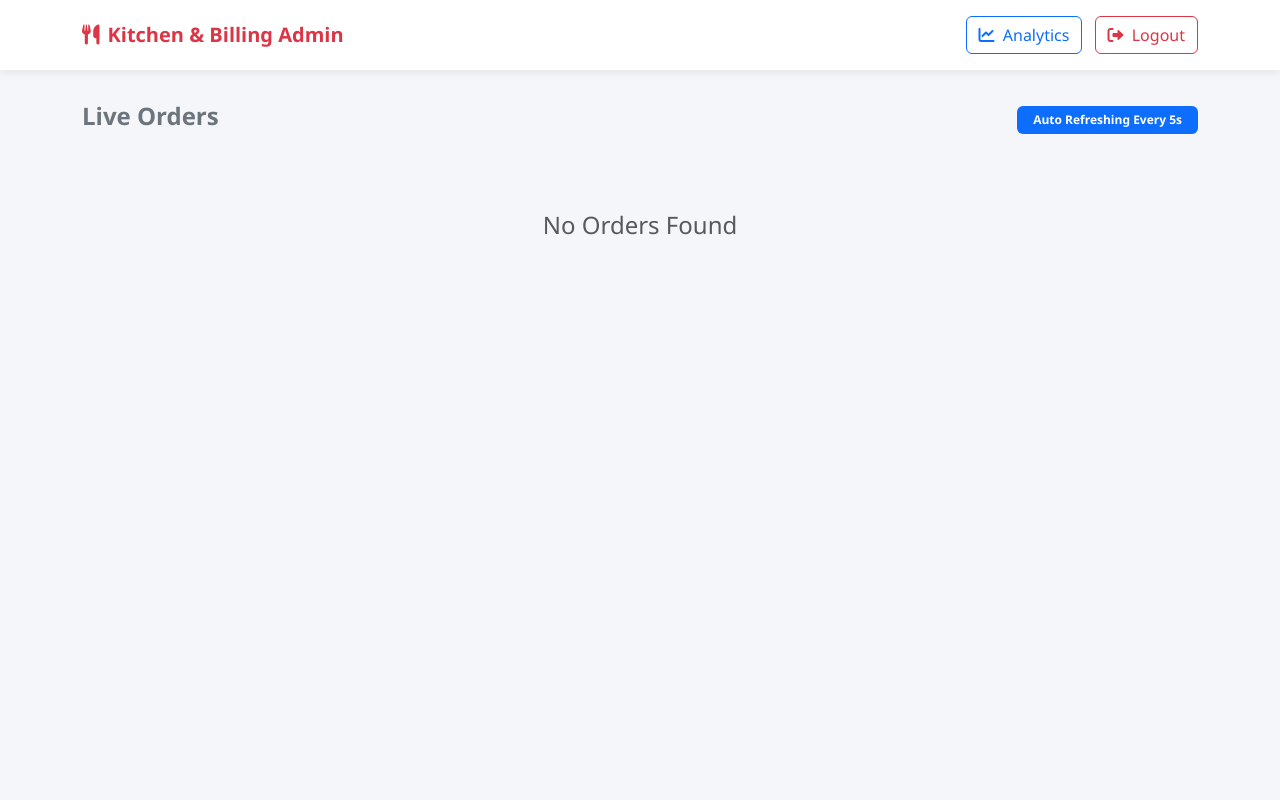
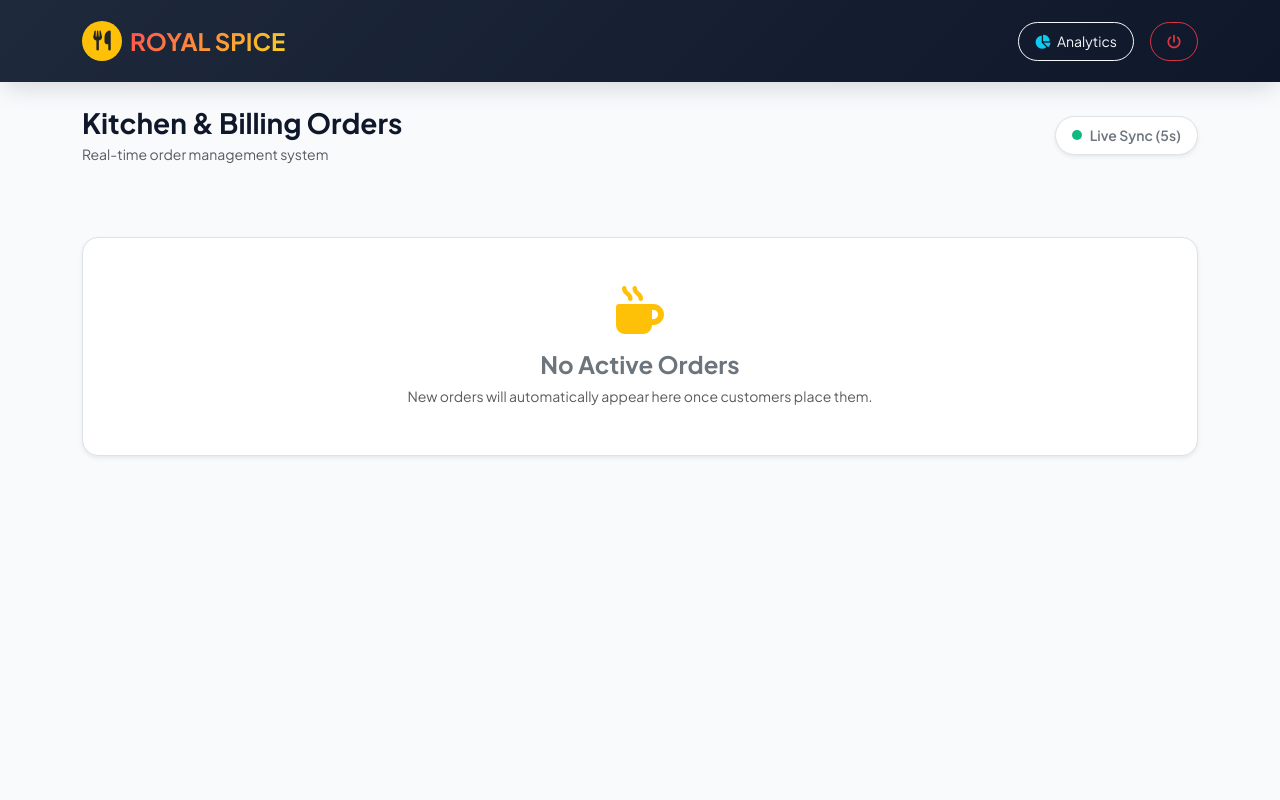
Before and after one commit to Harshadamahajan28/hotel-menu-app, a Flask app: page /admin in a window 1280 px wide. Run offline with Flask 3, Linux system fonts and the light colour scheme; the visitor is signed in with stand-in values (Sample User, id 1); data that the repository does not hold is empty.

Commit message:
Update admin.html

```diff
--- a/templates/admin.html
+++ b/templates/admin.html
@@ -3,62 +3,195 @@
 <head>
     <meta charset="UTF-8">
     <meta name="viewport" content="width=device-width, initial-scale=1.0">
-    <title>Kitchen & Billing Admin - Royal Spice</title>
+    <title>Kitchen & Billing Dashboard - Royal Spice</title>
+    <!-- Google Fonts & Bootstrap -->
+    <link href="https://fonts.googleapis.com/css2?family=Plus+Jakarta+Sans:wght@400;500;600;700&display=swap" rel="stylesheet">
     <link rel="stylesheet" href="https://cdn.jsdelivr.net/npm/bootstrap@5.3.0/dist/css/bootstrap.min.css">
-    <link rel="stylesheet" href="https://cdnjs.cloudflare.com/ajax/libs/font-awesome/6.0.0/css/all.min.css">
+    <link rel="stylesheet" href="https://cdnjs.cloudflare.com/ajax/libs/font-awesome/6.4.0/css/all.min.css">
+
     <style>
+        :root {
+            --bg-color: #f8fafc;
+            --card-bg: #ffffff;
+            --primary-gradient: linear-gradient(135deg, #ff4e50 0%, #f9d423 100%);
+            --header-gradient: linear-gradient(135deg, #1e293b 0%, #0f172a 100%);
+            --text-main: #0f172a;
+            --text-muted: #64748b;
+        }
+
         body {
-            background-color: #f4f6f9;
-            color: #212529;
-            font-family: 'Segoe UI', Tahoma, Geneva, Verdana, sans-serif;
+            background-color: var(--bg-color);
+            color: var(--text-main);
+            font-family: 'Plus Jakarta Sans', sans-serif;
+            min-height: 100vh;
         }
-        .navbar-custom { background-color: #ffffff; box-shadow: 0 2px 10px rgba(0,0,0,0.08); }
+
+        /* Navbar Style */
+        .navbar-custom {
+            background: var(--header-gradient);
+            box-shadow: 0 10px 25px -5px rgba(15, 23, 42, 0.15);
+        }
+
+        .brand-badge {
+            background: var(--primary-gradient);
+            -webkit-background-clip: text;
+            -webkit-text-fill-color: transparent;
+            font-weight: 800;
+        }
+
+        /* Live Pulse Dot */
+        .pulse-dot {
+            height: 10px;
+            width: 10px;
+            background-color: #10b981;
+            border-radius: 50%;
+            display: inline-block;
+            box-shadow: 0 0 0 0 rgba(16, 185, 129, 0.7);
+            animation: pulse 1.8s infinite;
+        }
+
+        @keyframes pulse {
+            0% { transform: scale(0.95); box-shadow: 0 0 0 0 rgba(16, 185, 129, 0.7); }
+            70% { transform: scale(1); box-shadow: 0 0 0 10px rgba(16, 185, 129, 0); }
+            100% { transform: scale(0.95); box-shadow: 0 0 0 0 rgba(16, 185, 129, 0); }
+        }
+
+        /* Order Cards */
         .card-order {
-            background-color: #ffffff;
+            background: var(--card-bg);
             border: 1px solid #e2e8f0;
+            border-radius: 16px;
+            box-shadow: 0 4px 12px rgba(0, 0, 0, 0.03);
+            transition: all 0.25s ease;
+            overflow: hidden;
+            position: relative;
+        }
+
+        .card-order:hover {
+            transform: translateY(-5px);
+            box-shadow: 0 12px 24px -6px rgba(0, 0, 0, 0.08);
+            border-color: #cbd5e1;
+        }
+
+        .card-order.pending-card {
+            border-left: 5px solid #f59e0b;
+        }
+
+        .card-order.completed-card {
+            border-left: 5px solid #10b981;
+        }
+
+        .badge-pending {
+            background-color: #fef3c7;
+            color: #d97706;
+            font-weight: 600;
+            padding: 6px 12px;
+            border-radius: 20px;
+        }
+
+        .badge-completed {
+            background-color: #d1fae5;
+            color: #059669;
+            font-weight: 600;
+            padding: 6px 12px;
+            border-radius: 20px;
+        }
+
+        .items-box {
+            background-color: #f8fafc;
             border-radius: 12px;
-            box-shadow: 0 4px 6px rgba(0,0,0,0.03);
-            transition: all 0.2s ease-in-out;
+            padding: 12px 16px;
+            border: 1px solid #f1f5f9;
         }
-        .card-order:hover { transform: translateY(-3px); box-shadow: 0 8px 15px rgba(0,0,0,0.08); }
-        .order-badge-pending { background-color: #fff3cd; color: #856404; font-weight: 600; }
-        .order-badge-completed { background-color: #d4edda; color: #155724; font-weight: 600; }
-        .items-list { background-color: #f8f9fa; border-radius: 8px; padding: 10px 15px; }
 
-        /* Print Formatting */
+        .btn-custom-bill {
+            background-color: #0284c7;
+            color: white;
+            border-radius: 10px;
+            font-weight: 600;
+            transition: 0.2s;
+        }
+
+        .btn-custom-bill:hover {
+            background-color: #0369a1;
+            color: white;
+        }
+
+        .btn-custom-complete {
+            background-color: #f59e0b;
+            color: white;
+            border-radius: 10px;
+            font-weight: 600;
+            transition: 0.2s;
+        }
+
+        .btn-custom-complete:hover {
+            background-color: #d97706;
+            color: white;
+        }
+
+        /* Thermal Receipt Print Styling */
         @media print {
             body * { visibility: hidden; }
             #printableArea, #printableArea * { visibility: visible; }
-            #printableArea { position: absolute; left: 0; top: 0; width: 100%; color: #000; }
+            #printableArea {
+                position: absolute;
+                left: 0;
+                top: 0;
+                width: 100%;
+                color: #000;
+            }
             .no-print { display: none !important; }
         }
     </style>
 </head>
 <body>
-    <!-- Navbar -->
+
+    <!-- Header Navbar -->
     <nav class="navbar navbar-expand-lg navbar-custom py-3 mb-4 no-print">
         <div class="container">
-            <h3 class="navbar-brand text-danger fw-bold m-0"><i class="fas fa-utensils me-2"></i>Kitchen & Billing Admin</h3>
-            <div>
-                <a href="/analytics" class="btn btn-outline-primary me-2"><i class="fas fa-chart-line me-1"></i> Analytics</a>
-                <a href="/logout" class="btn btn-outline-danger"><i class="fas fa-sign-out-alt me-1"></i> Logout</a>
+            <a class="navbar-brand d-flex align-items-center gap-2" href="#">
+                <div class="bg-warning text-dark rounded-circle p-2 d-flex align-items-center justify-content-center" style="width: 40px; height: 40px;">
+                    <i class="fas fa-utensils"></i>
+                </div>
+                <span class="fs-4 brand-badge">ROYAL SPICE</span>
+            </a>
+
+            <div class="d-flex align-items-center gap-3">
+                <a href="/analytics" class="btn btn-outline-light rounded-pill px-3 py-2 btn-sm">
+                    <i class="fas fa-chart-pie me-1 text-info"></i> Analytics
+                </a>
+                <a href="/logout" class="btn btn-outline-danger rounded-pill px-3 py-2 btn-sm">
+                    <i class="fas fa-power-off"></i>
+                </a>
             </div>
         </div>
     </nav>
 
-    <div class="container py-2 no-print">
-        <div class="d-flex justify-content-between align-items-center mb-4">
-            <h4 class="fw-bold text-secondary">Live Orders</h4>
-            <span class="badge bg-primary px-3 py-2">Auto Refreshing Every 5s</span>
+    <div class="container pb-5 no-print">
+        <!-- Sub Header -->
+        <div class="d-flex justify-content-between align-items-center mb-4 flex-wrap gap-2">
+            <div>
+                <h3 class="fw-bold mb-1">Kitchen & Billing Orders</h3>
+                <p class="text-muted small m-0">Real-time order management system</p>
+            </div>
+            <div class="d-flex align-items-center gap-2 bg-white px-3 py-2 rounded-pill border shadow-sm">
+                <span class="pulse-dot"></span>
+                <span class="fw-semibold text-secondary small">Live Sync (5s)</span>
+            </div>
         </div>
 
+        <!-- Orders Grid -->
         <div id="ordersList" class="row g-4">
-            <div class="text-center py-5 text-muted">Loading live orders...</div>
+            <div class="text-center py-5 text-muted">
+                <div class="spinner-border text-danger" role="status"></div>
+                <p class="mt-2">Connecting to Kitchen Stream...</p>
+            </div>
         </div>
     </div>
 
-    <!-- Printable Bill Template Modal Hidden Area -->
-    <div id="printableArea" class="d-none p-4"></div>
+    <!-- Hidden Thermal Print Bill Container -->
+    <div id="printableArea" class="d-none"></div>
 
     <script>
         let globalOrders = [];
@@ -71,48 +204,71 @@
                     const container = document.getElementById('ordersList');
 
                     if (!globalOrders || globalOrders.length === 0) {
-                        container.innerHTML = '<div class="col-12 text-center text-muted py-5"><h4>No Orders Found</h4></div>';
+                        container.innerHTML = `
+                            <div class="col-12 text-center py-5">
+                                <div class="bg-white p-5 rounded-4 border shadow-sm max-w-md mx-auto">
+                                    <i class="fas fa-mug-hot fa-3x text-warning mb-3"></i>
+                                    <h4 class="fw-bold text-secondary">No Active Orders</h4>
+                                    <p class="text-muted small m-0">New orders will automatically appear here once customers place them.</p>
+                                </div>
+                            </div>`;
                         return;
                     }
 
                     let html = '';
                     globalOrders.forEach(o => {
                         let isCompleted = o.status === 'Completed';
-                        let statusBadge = isCompleted ? 'order-badge-completed' : 'order-badge-pending';
+                        let cardClass = isCompleted ? 'completed-card' : 'pending-card';
+                        let badgeClass = isCompleted ? 'badge-completed' : 'badge-pending';
 
                         let itemsList = (o.items || []).map(i => `
-                            <li class="d-flex justify-content-between align-items-center py-1 border-bottom border-light">
-                                <span><strong>${i.name || i.title}</strong></span>
-                                <span class="badge bg-secondary rounded-pill">x${i.qty || 1}</span>
+                            <li class="d-flex justify-content-between align-items-center py-1">
+                                <span class="fw-medium text-dark"><i class="fas fa-circle text-warning me-2" style="font-size: 6px;"></i>${i.name || i.title}</span>
+                                <span class="badge bg-white text-dark border px-2 py-1">x${i.qty || 1}</span>
                             </li>
                         `).join('');
 
                         html += `
-                            <div class="col-md-4">
-                                <div class="card card-order p-3">
-                                    <div class="d-flex justify-content-between align-items-center mb-2">
-                                        <h5 class="fw-bold text-danger m-0">Order #${o.id}</h5>
-                                        <span class="badge ${statusBadge} px-2 py-1">${o.status}</span>
+                            <div class="col-md-6 col-lg-4">
+                                <div class="card card-order ${cardClass} p-4">
+                                    <div class="d-flex justify-content-between align-items-center mb-3">
+                                        <div>
+                                            <span class="text-muted small fw-semibold">ORDER NO</span>
+                                            <h4 class="fw-extrabold text-danger m-0">#${o.id}</h4>
+                                        </div>
+                                        <span class="${badgeClass}">${o.status}</span>
                                     </div>
-                                    <div class="text-muted mb-2 small">
-                                        <div><i class="fas fa-chair me-1 text-primary"></i> <strong>Table:</strong> ${o.table_no}</div>
-                                        <div><i class="fas fa-user me-1 text-primary"></i> <strong>Name:</strong> ${o.customer_name}</div>
-                                        <div><i class="far fa-clock me-1 text-primary"></i> <strong>Time:</strong> ${o.time || ''}</div>
+
+                                    <div class="row g-2 mb-3 text-muted small bg-light p-2 rounded-3 border-0">
+                                        <div class="col-6">
+                                            <i class="fas fa-chair text-danger me-1"></i> <strong>Table:</strong> ${o.table_no}
+                                        </div>
+                                        <div class="col-6 text-end">
+                                            <i class="far fa-clock text-danger me-1"></i> ${o.time || ''}
+                                        </div>
+                                        <div class="col-12">
+                                            <i class="fas fa-user text-danger me-1"></i> ${o.customer_name}
+                                        </div>
                                     </div>
-                                    <div class="items-list my-2">
+
+                                    <div class="items-box mb-3">
                                         <ul class="list-unstyled m-0">${itemsList}</ul>
                                     </div>
-                                    <div class="d-flex justify-content-between align-items-center mt-3 pt-2 border-top">
-                                        <h5 class="fw-bold text-success m-0">₹${o.total}</h5>
+
+                                    <div class="d-flex justify-content-between align-items-center pt-2 border-top">
                                         <div>
-                                            <button onclick="printBill(${o.id})" class="btn btn-sm btn-outline-success me-1">
+                                            <span class="text-muted small d-block">TOTAL</span>
+                                            <h4 class="fw-bold text-success m-0">₹${o.total}</h4>
+                                        </div>
+                                        <div class="d-flex gap-2">
+                                            <button onclick="printBill(${o.id})" class="btn btn-sm btn-custom-bill px-3 py-2">
                                                 <i class="fas fa-print me-1"></i> Bill
                                             </button>
                                             ${!isCompleted ? `
-                                                <button onclick="updateStatus(${o.id}, 'Completed')" class="btn btn-sm btn-warning">
-                                                    Complete
+                                                <button onclick="updateStatus(${o.id}, 'Completed')" class="btn btn-sm btn-custom-complete px-3 py-2">
+                                                    Done
                                                 </button>
-                                            ` : '<span class="badge bg-light text-muted border">Done</span>'}
+                                            ` : '<span class="badge bg-light text-muted border px-3 py-2 align-self-center">Completed</span>'}
                                         </div>
                                     </div>
                                 </div>
@@ -132,14 +288,14 @@
             }).then(() => fetchOrders());
         }
 
-        // Bill Printing Function
+        // Print Receipt Thermal Style Format
         function printBill(orderId) {
             const order = globalOrders.find(o => String(o.id) === String(orderId));
-            if (!order) return alert('Order not found');
+            if (!order) return alert('Order details not found');
 
             let itemsHtml = (order.items || []).map(i => `
                 <tr>
-                    <td style="padding: 5px 0;">${i.name || i.title}</td>
+                    <td style="padding: 6px 0; text-align: left;">${i.name || i.title}</td>
                     <td style="text-align: center;">${i.qty || 1}</td>
                     <td style="text-align: right;">₹${(i.price || 0) * (i.qty || 1)}</td>
                 </tr>
@@ -148,32 +304,34 @@
             const billArea = document.getElementById('printableArea');
             billArea.classList.remove('d-none');
             billArea.innerHTML = `
-                <div style="max-width: 300px; margin: auto; font-family: monospace; font-size: 14px;">
-                    <h3 style="text-align: center; margin-bottom: 2px;">ROYAL SPICE</h3>
-                    <p style="text-align: center; margin-top: 0; font-size: 12px;">Hotel & Restaurant</p>
-                    <hr style="border-top: 1px dashed #000;">
-                    <p style="margin: 3px 0;"><strong>Order ID:</strong> #${order.id}</p>
-                    <p style="margin: 3px 0;"><strong>Table No:</strong> ${order.table_no}</p>
-                    <p style="margin: 3px 0;"><strong>Customer:</strong> ${order.customer_name}</p>
-                    <p style="margin: 3px 0;"><strong>Date:</strong> ${order.date || ''} ${order.time || ''}</p>
-                    <hr style="border-top: 1px dashed #000;">
-                    <table style="width: 100%;">
+                <div style="max-width: 280px; margin: auto; font-family: 'Courier New', Courier, monospace; font-size: 13px; color: #000; padding: 10px;">
+                    <div style="text-align: center; margin-bottom: 10px;">
+                        <h2 style="margin: 0; font-size: 20px; font-weight: bold;">ROYAL SPICE</h2>
+                        <p style="margin: 2px 0; font-size: 11px;">Fine Dining & Restaurant</p>
+                    </div>
+                    <div style="border-top: 1px dashed #000; margin: 8px 0;"></div>
+                    <p style="margin: 2px 0;"><strong>Order ID:</strong> #${order.id}</p>
+                    <p style="margin: 2px 0;"><strong>Table No:</strong> ${order.table_no}</p>
+                    <p style="margin: 2px 0;"><strong>Name:</strong> ${order.customer_name}</p>
+                    <p style="margin: 2px 0;"><strong>Date:</strong> ${order.date || ''} ${order.time || ''}</p>
+                    <div style="border-top: 1px dashed #000; margin: 8px 0;"></div>
+                    <table style="width: 100%; border-collapse: collapse;">
                         <thead>
-                            <tr style="border-bottom: 1px solid #000;">
-                                <th style="text-align: left;">Item</th>
-                                <th style="text-align: center;">Qty</th>
-                                <th style="text-align: right;">Amt</th>
+                            <tr style="border-bottom: 1px dashed #000;">
+                                <th style="text-align: left; padding-bottom: 4px;">Item</th>
+                                <th style="text-align: center; padding-bottom: 4px;">Qty</th>
+                                <th style="text-align: right; padding-bottom: 4px;">Amt</th>
                             </tr>
                         </thead>
                         <tbody>${itemsHtml}</tbody>
                     </table>
-                    <hr style="border-top: 1px dashed #000;">
-                    <h4 style="display: flex; justify-content: space-between; margin: 10px 0;">
-                        <span>TOTAL:</span>
+                    <div style="border-top: 1px dashed #000; margin: 8px 0;"></div>
+                    <div style="display: flex; justify-content: space-between; font-size: 16px; font-weight: bold; margin: 8px 0;">
+                        <span>TOTAL PAYABLE:</span>
                         <span>₹${order.total}</span>
-                    </h4>
-                    <hr style="border-top: 1px dashed #000;">
-                    <p style="text-align: center; margin-top: 15px;">*** Thank You! Visit Again ***</p>
+                    </div>
+                    <div style="border-top: 1px dashed #000; margin: 8px 0;"></div>
+                    <p style="text-align: center; margin-top: 12px; font-size: 11px;">*** Thank You & Visit Again! ***</p>
                 </div>
             `;
 
```
